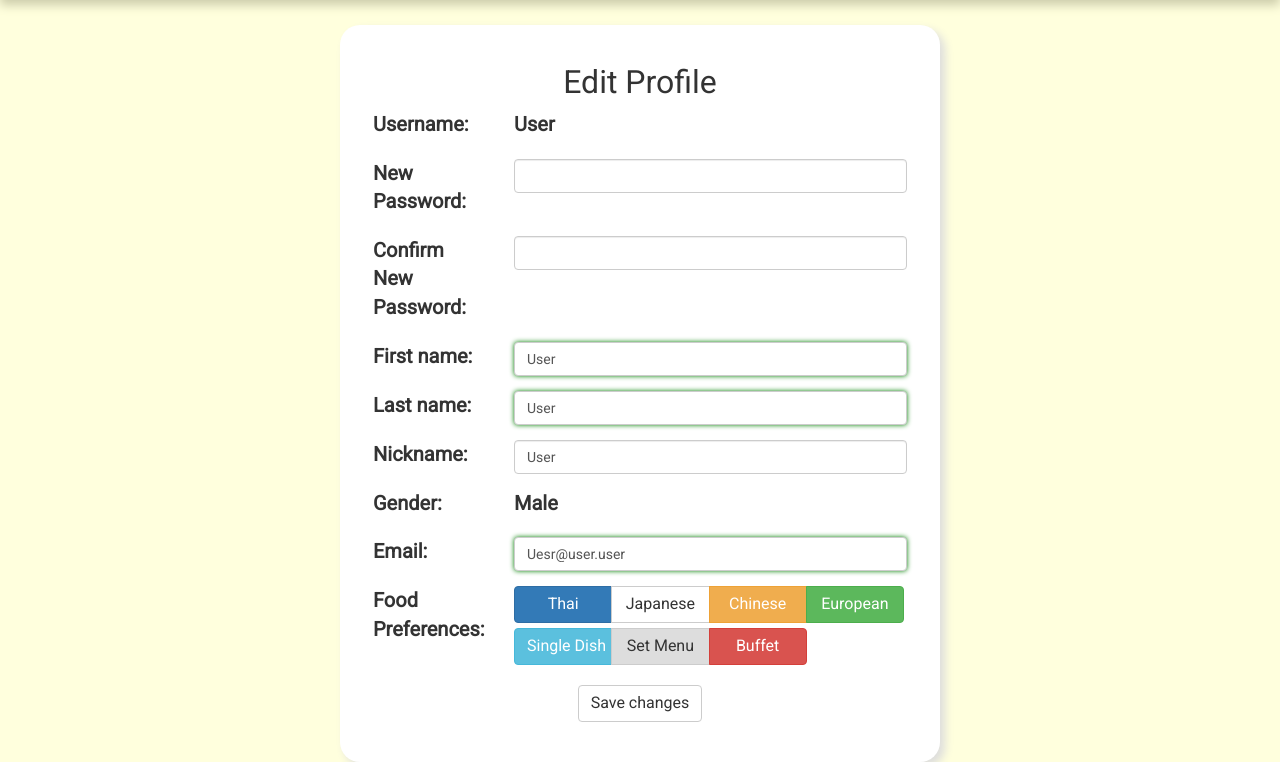
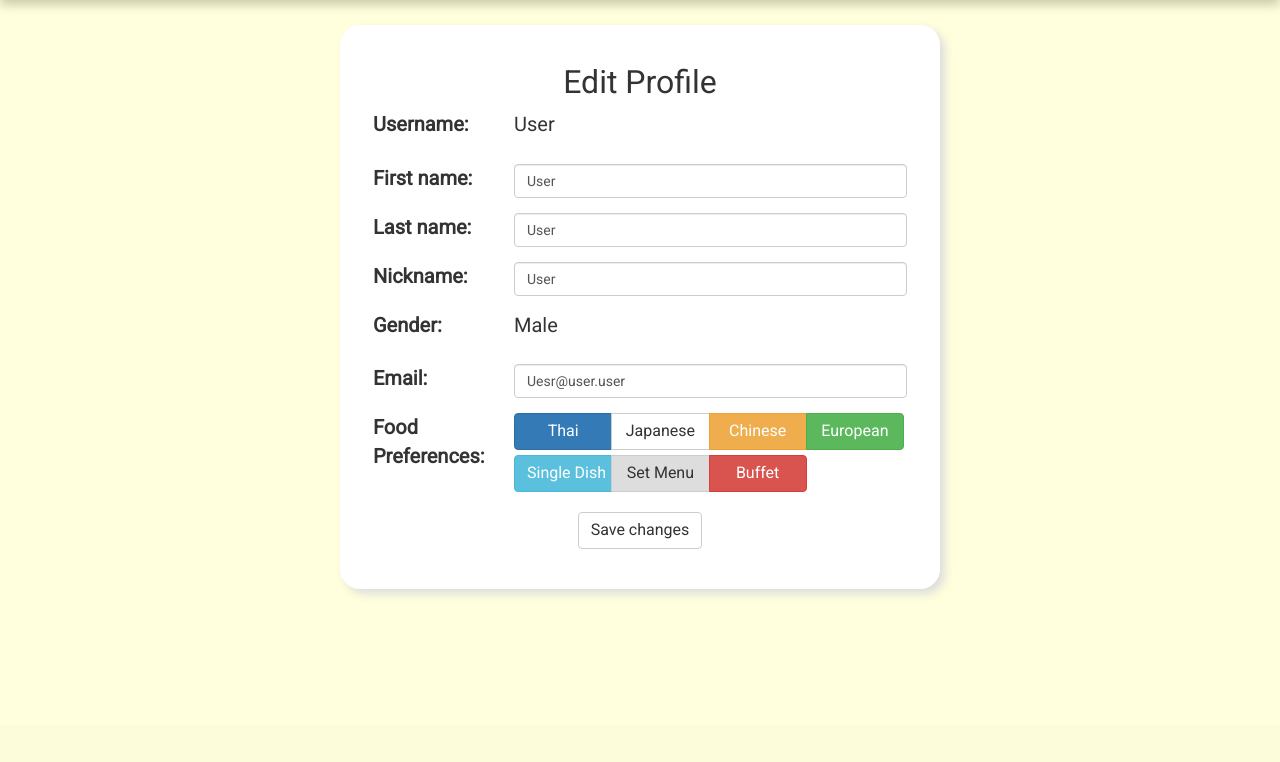
Before and after one commit to ErbaZZ/MUDining, a PHP site: page /profile-edit.php in a window 1280 px wide. Shown: the part 75-837 px from the top of the page. After the commit the page ends 670 px from the top, so only its background shows below. Run offline with PHP 8.4, Linux system fonts and the light colour scheme; a user stored in the database is signed in; data comes from the database, SQL or seed files in the repository.

Commit message:
Working Profile Editor

```diff
--- /dev/null
+++ b/assets/css/profile-edit.css
@@ -0,0 +1,16 @@
+h1 {
+    font-size: 4vmin;
+}
+
+#wrapper {
+    font-size: 2.5vmin;
+    min-width: 600px;
+}
+
+.btn {
+  font-size: 2.0vmin;
+}
+
+.form-horizontal {
+    padding: 0% 5%;
+}
--- a/profile-edit.php
+++ b/profile-edit.php
@@ -4,10 +4,40 @@
   if (!isset($_SESSION['Username']))
     header("Location: index.php");
   include_once("dbconnect.php");
+
+  if (isset($_POST['firstname'])) {
+    $username = $_SESSION['Username'];
+    $firstname = $_POST['firstname'];
+    $lastname = $_POST['lastname'];
+    $nickname = $_POST['nickname'];
+    $email = $_POST['email'];
+    $foodprefs = "";
+
+    if (!empty($_POST['foodprefs'])) {
+        foreach($_POST['foodprefs'] as $pref) {
+          $foodprefs .= $pref . ",";
+        }
+    }
+
+    if (!$con->query("UPDATE user SET
+                        FirstName='$firstname',
+                        LastName='$lastname',
+                        Nickname='$nickname',
+                        Email='$email',
+                        FoodPreferences='$foodprefs'
+                        WHERE Username='$username';")) {
+        $_SESSION['msg'] = "Something's wrong";
+      }
+    else {
+      $_SESSION['msg'] = "Changes saved";
+    }
+  }
 ?>
 <html>
 <head>
   <script src="js/css.js"></script>
+  <link rel="stylesheet" type="text/css" href="assets/css/profile-edit.css" />
+  <link rel="stylesheet" type="text/css" href="assets/css/checkbox.css" />
 </head>
 <body>
   <?php
@@ -16,37 +46,15 @@
     $user = mysqli_query($con, "SELECT * FROM user WHERE Username='$username'");
     $row = mysqli_fetch_assoc($user);
   ?>
-  <link rel="stylesheet" type="text/css" href="assets/css/contact.css" />
     <div id="profile">
-      <link rel="stylesheet" type="text/css" href="assets/css/register.css" />
-      <link rel="stylesheet" type="text/css" href="assets/css/checkbox.css" />
-
       <div id="wrapper" class="container" style="width:45%;">
-
       <h1 class="text-center">Edit Profile</h1>
-
         <form class="form-horizontal" role="form" name="input" action="<?php echo $_SERVER['PHP_SELF']; ?>" method="POST">
           <div class="row">
             <div class="form-group">
               <label for="username" class="col-xs-3">Username:</label>
               <div class="col-xs-9">
-                <label><?php echo $row['Username']; ?></label>
-              </div>
-            </div>
-          </div>
-          <div class="row">
-            <div class="form-group">
-              <label for="password" class="col-xs-3">New Password:</label>
-              <div class="col-xs-9">
-                <input class="form-control" type="password" name="password" pattern="[A-Za-z0-9]{1,}" title="Letters or numbers only" required>
-              </div>
-            </div>
-          </div>
-          <div class="row">
-            <div class="form-group">
-              <label for="cpassword" class="col-xs-3">Confirm</br>New Password:</label>
-              <div class="col-xs-9">
-                <input class="form-control" type="password" name="cpassword" pattern="[A-Za-z0-9]{1,}" title="Letters or numbers only" required>
+                <p><?php echo $row['Username']; ?></p>
               </div>
             </div>
           </div>
@@ -80,10 +88,10 @@
               <div class="col-xs-9">
                 <?php
                   if ($row['Gender'] == 'm') {
-                    echo "<label>Male</label>";
+                    echo "<p>Male</p>";
                   }
                   else {
-                    echo "<label>Female</label>";
+                    echo "<p>Female</p>";
                   }
                 ?>
               </div>
@@ -134,7 +142,13 @@
             </div>
       		<div class="text-center">
       			<input type="submit" class="btn btn-default" value="Save changes">
+            <?php
+              if (isset($_SESSION['msg'])) {
+                echo "</br><label style='color: green'>".$_SESSION['msg']."</label>";
+                unset($_SESSION['msg']);
+              }?>
       		</div>
+
       	</form>
     </div>
   </div>
```
